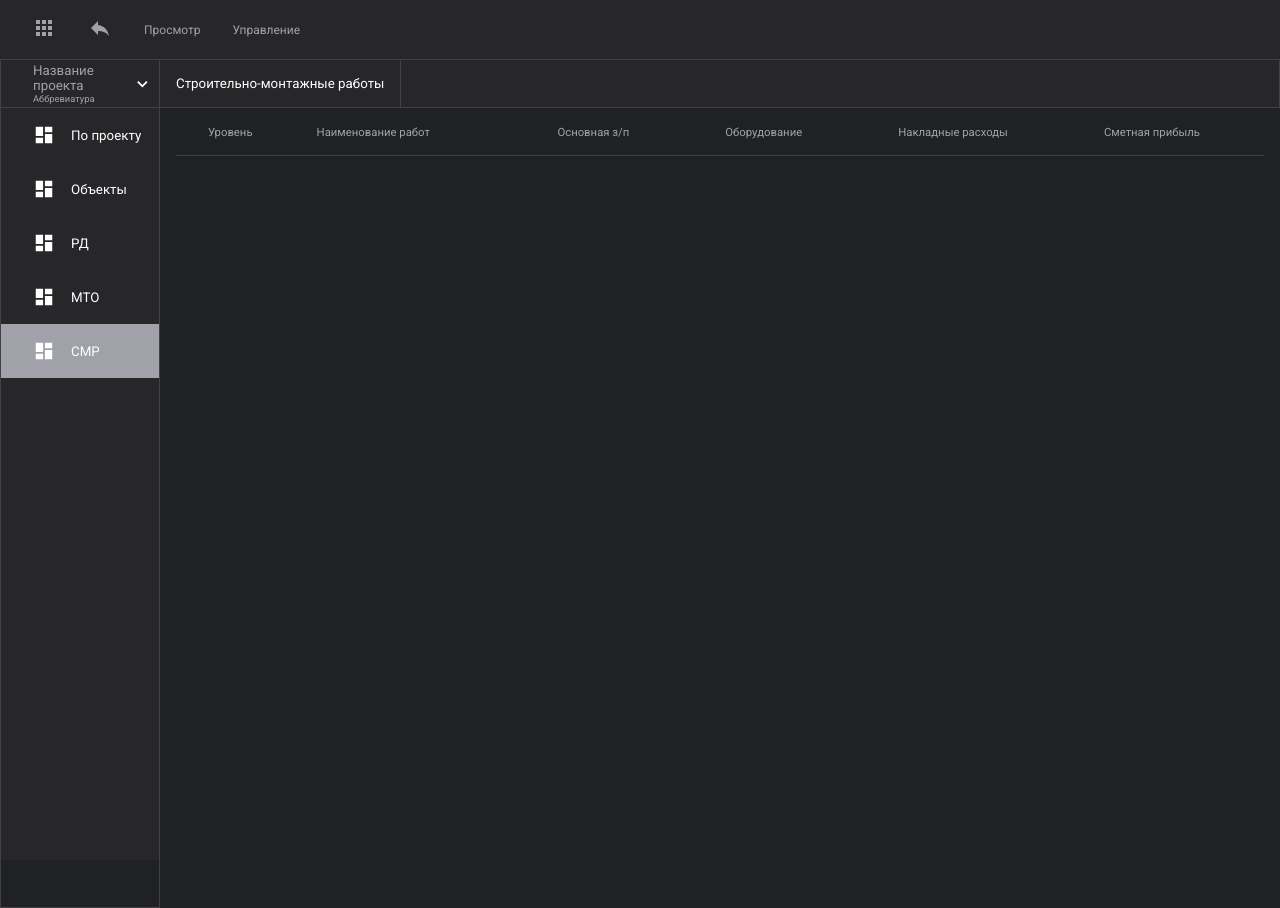
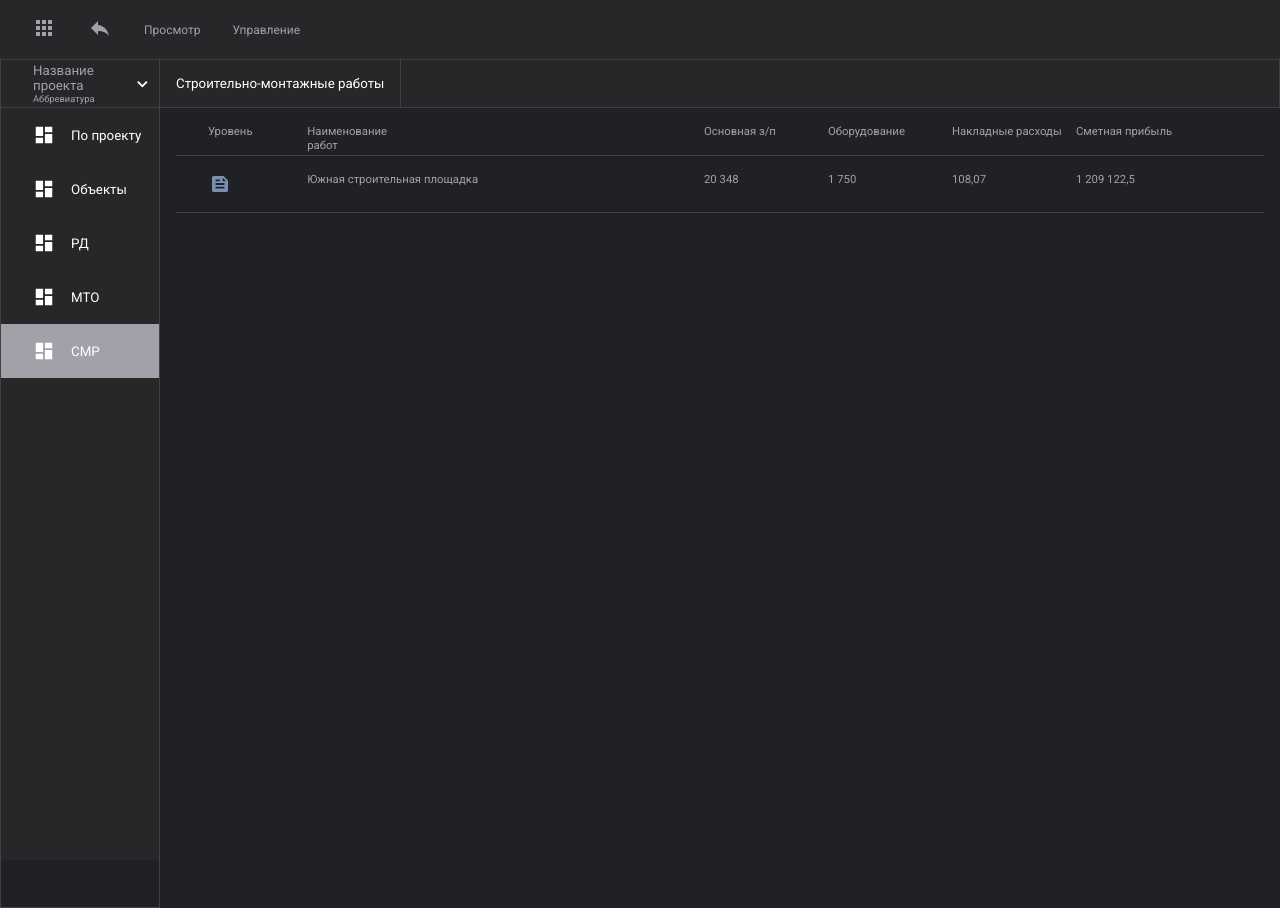
Before and after one commit to swbonjour/sws, a React (Create React App) app: page / in a window 1280 px wide. Built offline with nearby package versions, Linux system fonts and the light colour scheme.

Commit message:
enviroment item

```diff
--- /dev/null
+++ b/src/assets/EnviromentItemSvg.tsx
@@ -0,0 +1,18 @@
+import React from "react";
+
+export const EnviromentItemSvg = () => {
+  return (
+    <svg
+      width="24"
+      height="24"
+      viewBox="0 0 24 24"
+      fill="none"
+      xmlns="http://www.w3.org/2000/svg"
+    >
+      <path
+        d="M15.5556 4H5.77778C4.8 4 4 4.8 4 5.77778V18.2222C4 19.2 4.8 20 5.77778 20H18.2222C19.2 20 20 19.2 20 18.2222V8.44444L15.5556 4ZM7.55556 7.55556H12V9.33333H7.55556V7.55556ZM16.4444 16.4444H7.55556V14.6667H16.4444V16.4444ZM16.4444 12.8889H7.55556V11.1111H16.4444V12.8889ZM14.6667 9.33333V5.77778L18.2222 9.33333H14.6667Z"
+        fill="#7890B2"
+      />
+    </svg>
+  );
+};
--- a/src/components/Enviroment/EnviromentTable/EnviromentTable.style.scss
+++ b/src/components/Enviroment/EnviromentTable/EnviromentTable.style.scss
@@ -4,26 +4,24 @@
     width: 100%;
     height: 100%;
     padding: 1rem;
-    padding-top: 0;
     &__header {
-        display: flex;
-        align-items: center;
-        justify-content: space-between;
+        display: grid;
+        grid-template-columns: 1fr 1fr;
         padding-left: 2rem;
         padding-right: 4rem;
-        height: 3rem;
+        height: 2rem;
         border-bottom: 1px solid $dark-border;
         color: $light-gray;
         font-size: calc(6px + 6 * (100vw / 1440));
 
         &-titles {
-            display: flex;
-            gap: 4rem;
+            display: grid;
+            grid-template-columns: 1fr 1fr 1fr 1fr 1fr;
         }
 
         &-attributes {
-            display: flex;
-            gap: 6rem;
+            display: grid;
+            grid-template-columns: 1fr 1fr 1fr 1fr;
         }
     }
 }
--- a/src/components/Enviroment/EnviromentTable/EnviromentTable.tsx
+++ b/src/components/Enviroment/EnviromentTable/EnviromentTable.tsx
@@ -1,4 +1,6 @@
 import React from 'react'
+
+import { EnviromentTableItem } from './EnviromentTableItem/EnviromentTableItem';
 
 import './EnviromentTable.style.scss';
 
@@ -17,6 +19,8 @@ export const EnviromentTable = () => {
                 <p>Сметная прибыль</p>
             </div>
         </header>
+
+        <EnviromentTableItem></EnviromentTableItem>
     </div>
   )
 }
--- /dev/null
+++ b/src/components/Enviroment/EnviromentTable/EnviromentTableItem/EnviromentTableItem.style.scss
@@ -0,0 +1,28 @@
+@import 'styles/colors.style.scss';
+
+.enviroment_item {
+    display: grid;
+    grid-template-columns: 1fr 1fr;
+    padding-left: 2rem;
+    padding-right: 4rem;
+    padding-top: 1rem;
+    padding-bottom: 1rem;
+    color: $light-gray;
+    font-size: calc(6px + 6 * (100vw / 1440));
+    border-bottom: 1px solid $dark-border;
+
+    &-titles {
+        display: grid;
+        grid-template-columns: 1fr 1fr 1fr 1fr 1fr;
+    }
+
+    &-titles :nth-child(2) {
+        grid-column-start: 2;
+        grid-column-end: 4;
+    }
+
+    &-attributes {
+        display: grid;
+        grid-template-columns: 1fr 1fr 1fr 1fr;
+    }
+}
--- /dev/null
+++ b/src/components/Enviroment/EnviromentTable/EnviromentTableItem/EnviromentTableItem.tsx
@@ -0,0 +1,22 @@
+import React from 'react'
+
+import { EnviromentItemSvg } from 'assets/EnviromentItemSvg'
+
+import './EnviromentTableItem.style.scss';
+
+export const EnviromentTableItem = () => {
+  return (
+    <div className='enviroment_item'>
+        <div className='enviroment_item-titles'>
+            <EnviromentItemSvg></EnviromentItemSvg>
+            <p>Южная строительная площадка</p>
+        </div>
+        <div className="enviroment_item-attributes">
+            <p>20 348</p>
+            <p>1 750</p>
+            <p>108,07</p>
+            <p>1 209 122,5</p>
+        </div>
+    </div>
+  )
+}
```
